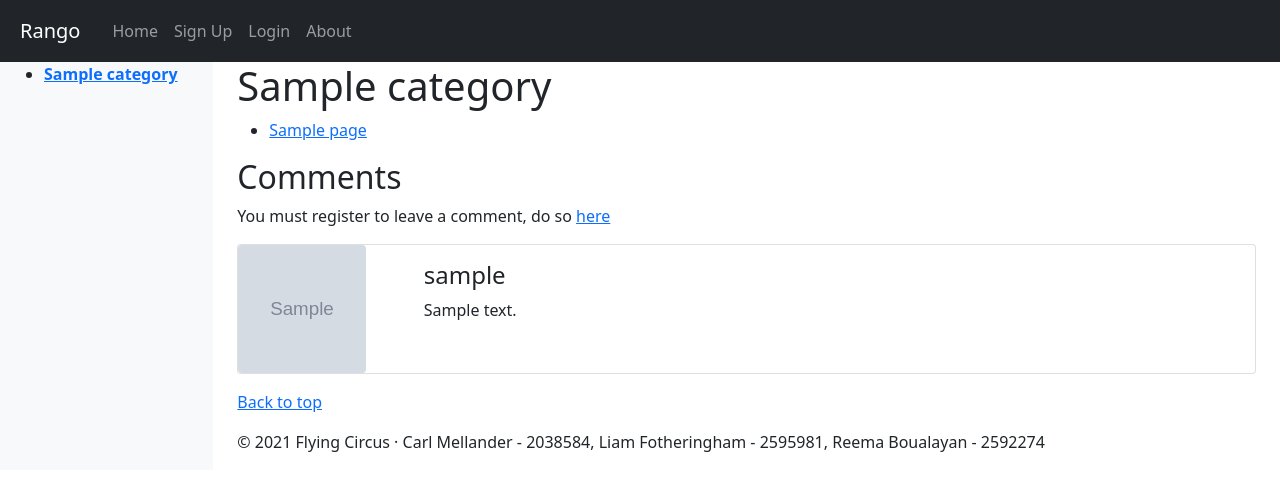
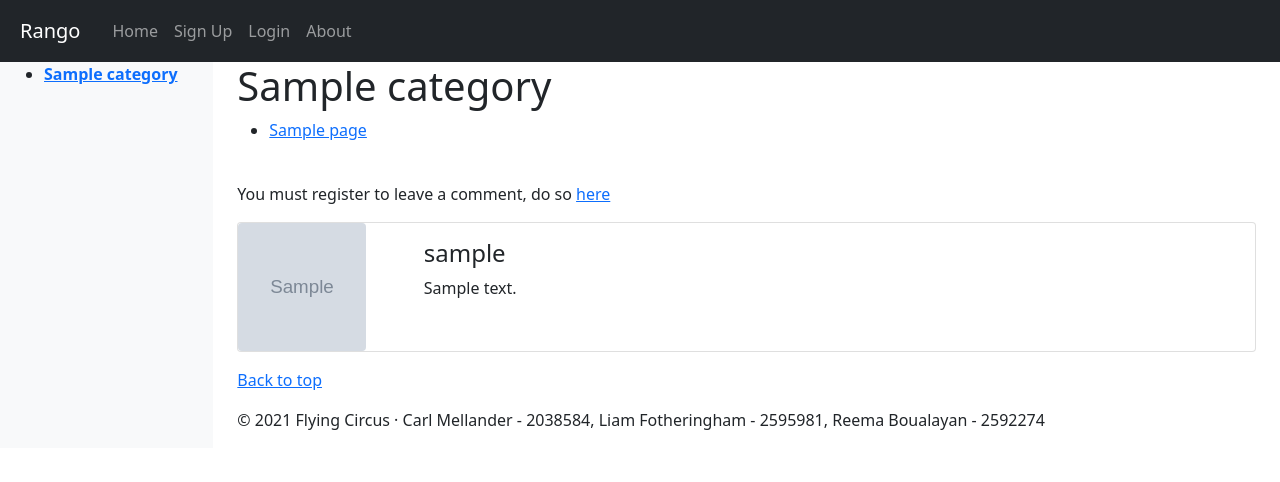
Before and after one commit to liamfotheringham/internet_technology_group_project, a Django app: a page that uses templates/rango/category.html in a window 1280 px wide. Shown: the top 482 px of the page. Run offline with Django 3.2, Linux system fonts and the light colour scheme; tables that the repository leaves empty hold one stand-in row (values such as "Sample post"); grey boxes marked "Sample" are stand-in pictures.

Commit message:
category.html - Remove "Comments" heading

```diff
--- a/templates/rango/category.html
+++ b/templates/rango/category.html
@@ -25,8 +25,7 @@
         {% if user.is_authenticated %}
             <a href="{% url 'rango:add_page' category.slug %}">Add Page</a><br />
         {% endif %}
-
-        <h2>Comments</h2>
+        <br />
         {% if user.is_authenticated %}
             <form id="comment_form" method="POST" action="{% url 'rango:show_category' category.slug %}">
                 {% csrf_token %}
@@ -37,7 +36,6 @@
         {% else %}
             <p>You must register to leave a comment, do so <a href="{% url 'rango:register' %}">here</a>
         {% endif %}
-
         <div>
             {% if comments %}
                 {% for comment in comments %}
```
